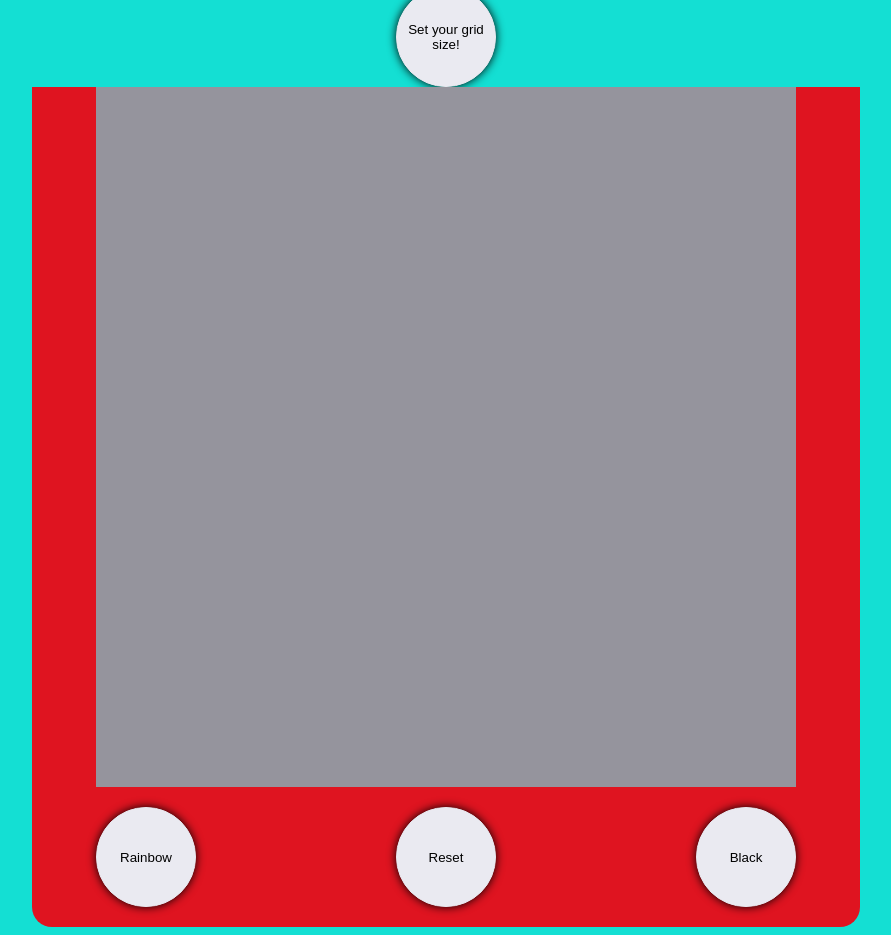
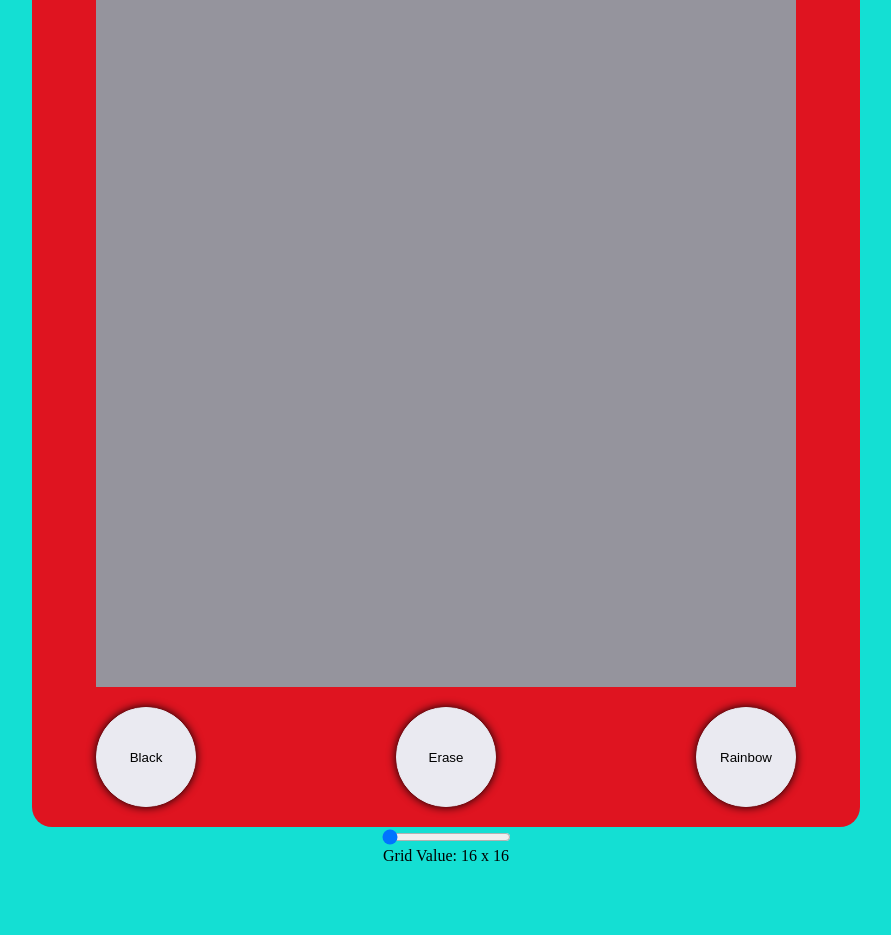
Before and after one commit to mestanley813/etch-a-sketch, a plain HTML site: page index.html in a window 1280 px wide. Shown: the part 90-1025 px from the top of the page, without its empty margins (194-1085 px from the left). After the commit the page ends 963 px from the top, so only its background shows below. Drawn offline with Linux system fonts and the light colour scheme.

Commit message:
Add Slider functionality for changing grid size

```diff
--- a/index.html
+++ b/index.html
@@ -12,14 +12,16 @@
 </head>
 <body>
     <h1>Etching on my Sketch</h1>
-    <button onclick="getSize()">Set your grid size!</button>
     <div class="grid-container">
     </div>
     <div class="button-container">
+        <button onclick="setColor('black')">Black</button>
+        <button onclick="erase()">Erase</button>
         <button onclick="setColor('rainbow')">Rainbow</button>
-        <button onclick="reset()">Reset</button>
-        <button onclick="setColor('black')">Black</button>
+
     </div>
+    <input id="gridRange" type="range" min="16" max="64" value="16">
+    <div id="gridValue">Grid Value: 16 x 16</div>
     <footer>
         <script src="script.js"></script>
     </footer>
```
